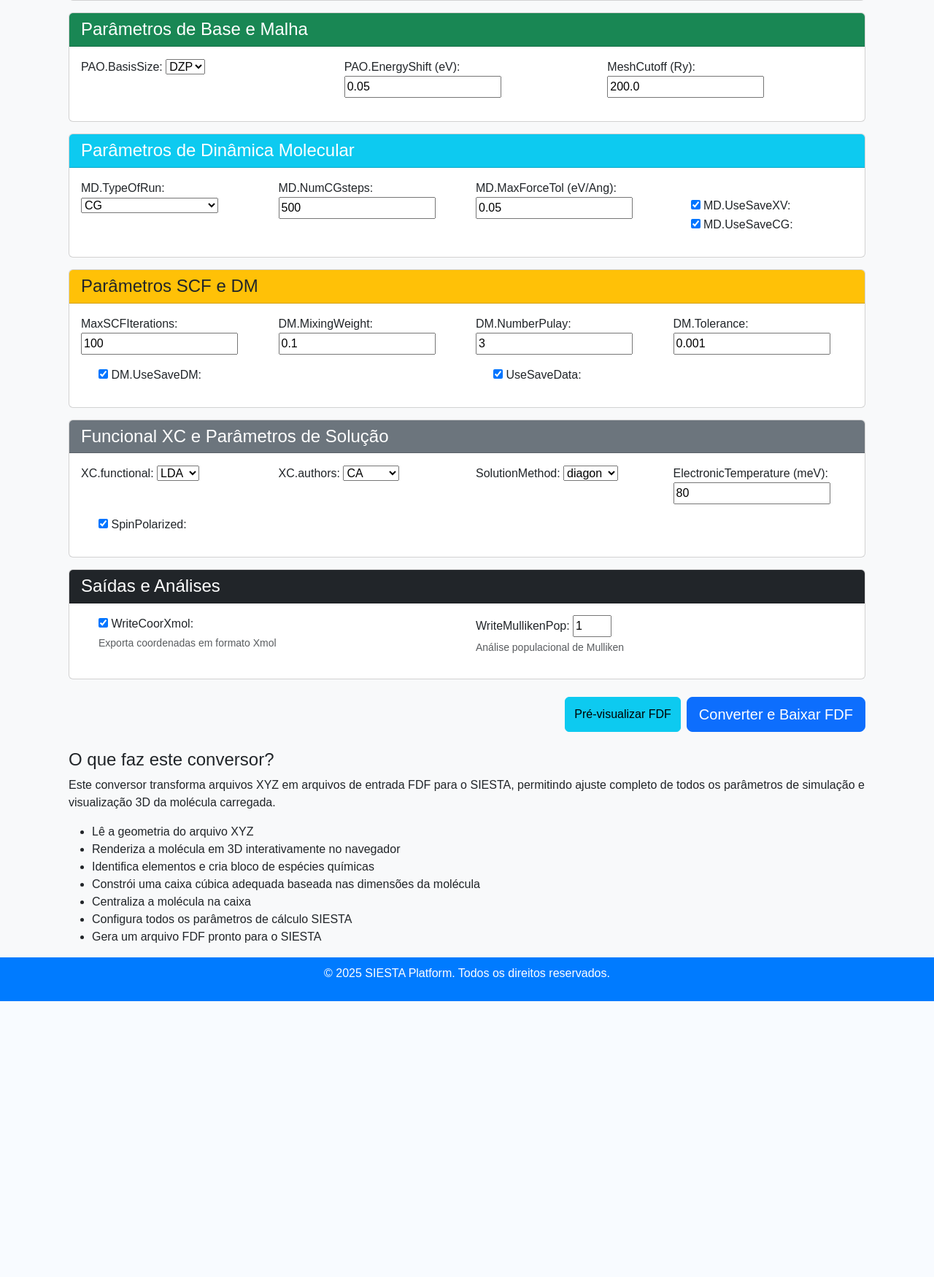
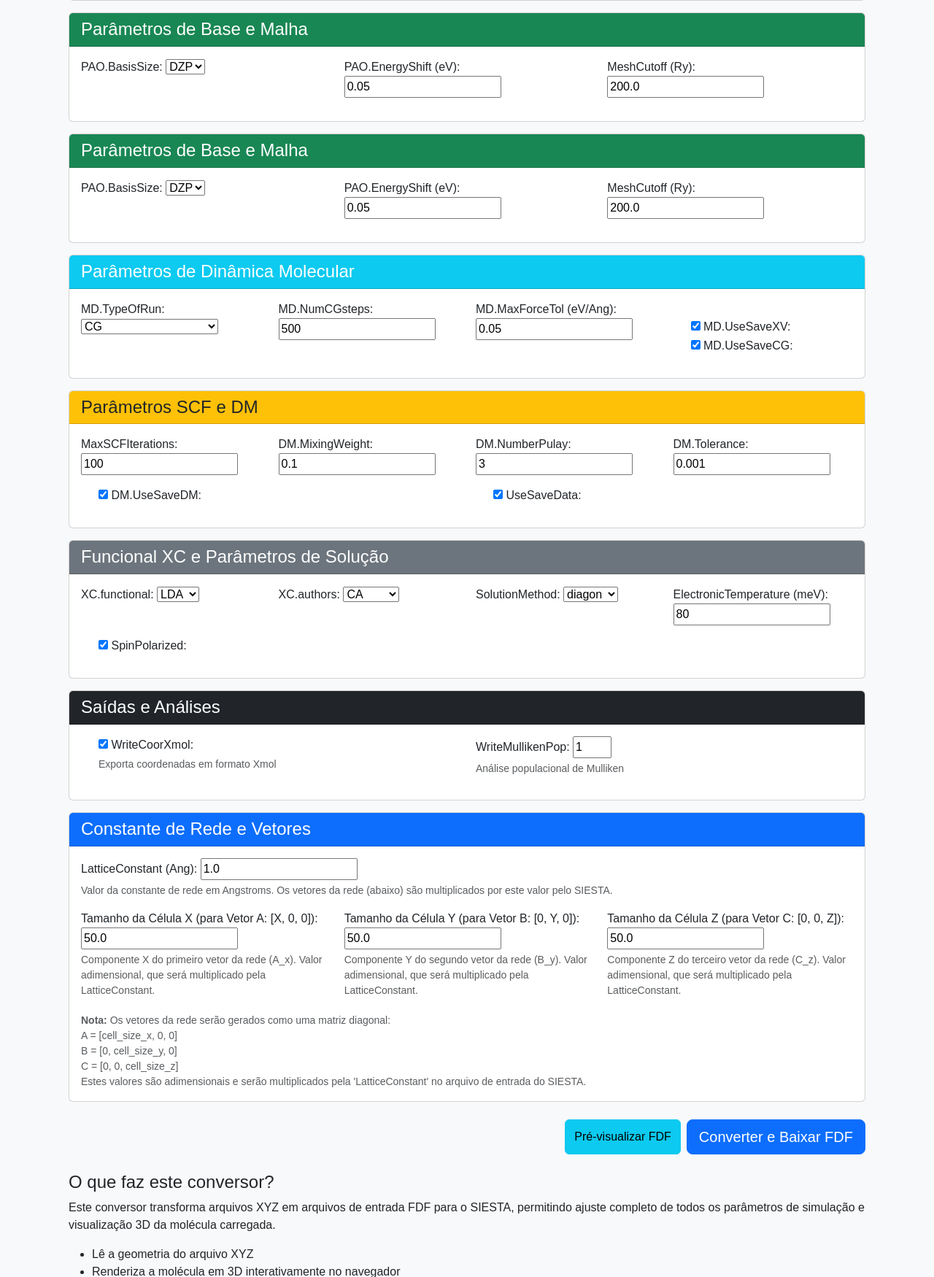
Before and after one commit to GustavoGarciaPereira/SIESTA_Platform, a Django app: page /convert/ in a window 1280 px wide. Shown: the part 888-2638 px from the top of the page at 73% size. Before the commit the page ends 2260 px from the top, so only its background shows below. Run offline with Django 4.2, Linux system fonts and the light colour scheme.

Commit message:
Add files via upload

```diff
--- a/converter/templates/converter/upload.html
+++ b/converter/templates/converter/upload.html
@@ -59,6 +59,44 @@
                 </div>
             </div>
         </div>
+
+        <div class="card mb-3">
+            <div class="card-header bg-success text-white">
+                <h4 class="mb-0">Parâmetros de Base e Malha</h4>
+            </div>
+            <div class="card-body">
+                <div class="row">
+                    <div class="col-md-4">
+                        <div class="mb-3">
+                            {{ form.PAO_BasisSize.label_tag }}
+                            {{ form.PAO_BasisSize }}
+                            {% if form.PAO_BasisSize.errors %}
+                            <div class="invalid-feedback d-block">{{ form.PAO_BasisSize.errors }}</div>
+                            {% endif %}
+                        </div>
+                    </div>
+                    <div class="col-md-4">
+                        <div class="mb-3">
+                            {{ form.PAO_EnergyShift.label_tag }}
+                            {{ form.PAO_EnergyShift }}
+                            {% if form.PAO_EnergyShift.errors %}
+                            <div class="invalid-feedback d-block">{{ form.PAO_EnergyShift.errors }}</div>
+                            {% endif %}
+                        </div>
+                    </div>
+                    <div class="col-md-4">
+                        <div class="mb-3">
+                            {{ form.MeshCutoff.label_tag }}
+                            {{ form.MeshCutoff }}
+                            {% if form.MeshCutoff.errors %}
+                            <div class="invalid-feedback d-block">{{ form.MeshCutoff.errors }}</div>
+                            {% endif %}
+                        </div>
+                    </div>
+                </div>
+            </div>
+        </div>
+
 
         <div class="card mb-3">
             <div class="card-header bg-success text-white">
@@ -287,6 +325,64 @@
             </div>
         </div>
 
+
+    <div class="card mb-3">
+        <div class="card-header bg-primary text-white">
+            <h4 class="mb-0">Constante de Rede e Vetores</h4>
+        </div>
+        <div class="card-body">
+            <div class="mb-3">
+                {{ form.lattice_constant.label_tag }}
+                {{ form.lattice_constant }}
+                {% if form.lattice_constant.errors %}
+                <div class="invalid-feedback d-block">{{ form.lattice_constant.errors }}</div>
+                {% endif %}
+                <div class="form-text">{{ form.lattice_constant.help_text }}</div>
+            </div>
+
+            <div class="row">
+                <div class="col-md-4">
+                    <div class="mb-3">
+                        {{ form.cell_size_x.label_tag }}
+                        {{ form.cell_size_x }}
+                        {% if form.cell_size_x.errors %}
+                        <div class="invalid-feedback d-block">{{ form.cell_size_x.errors }}</div>
+                        {% endif %}
+                        <div class="form-text">{{ form.cell_size_x.help_text }}</div>
+                    </div>
+                </div>
+                <div class="col-md-4">
+                    <div class="mb-3">
+                        {{ form.cell_size_y.label_tag }}
+                        {{ form.cell_size_y }}
+                        {% if form.cell_size_y.errors %}
+                        <div class="invalid-feedback d-block">{{ form.cell_size_y.errors }}</div>
+                        {% endif %}
+                        <div class="form-text">{{ form.cell_size_y.help_text }}</div>
+                    </div>
+                </div>
+                <div class="col-md-4">
+                    <div class="mb-3">
+                        {{ form.cell_size_z.label_tag }}
+                        {{ form.cell_size_z }}
+                        {% if form.cell_size_z.errors %}
+                        <div class="invalid-feedback d-block">{{ form.cell_size_z.errors }}</div>
+                        {% endif %}
+                        <div class="form-text">{{ form.cell_size_z.help_text }}</div>
+                    </div>
+                </div>
+            </div>
+            <div class="form-text">
+                <strong>Nota:</strong> Os vetores da rede serão gerados como uma matriz diagonal:
+                <br>A = [cell_size_x, 0, 0]
+                <br>B = [0, cell_size_y, 0]
+                <br>C = [0, 0, cell_size_z]
+                <br>Estes valores são adimensionais e serão multiplicados pela 'LatticeConstant' no arquivo de entrada do SIESTA.
+            </div>
+        </div>
+    </div>
+
+
         <!-- Botões de ação no final do formulário -->
         <div class="d-flex gap-2 justify-content-end mt-4 mb-4">
             <button type="button" id="previewButton" class="btn btn-info">
```
